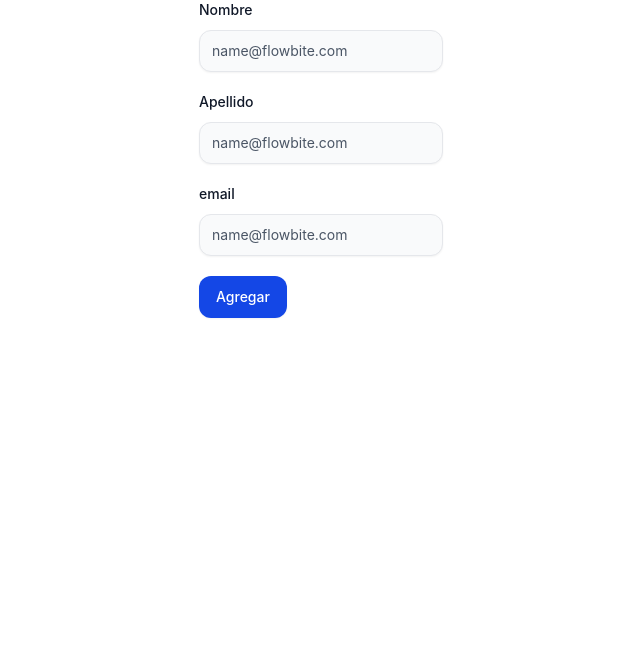
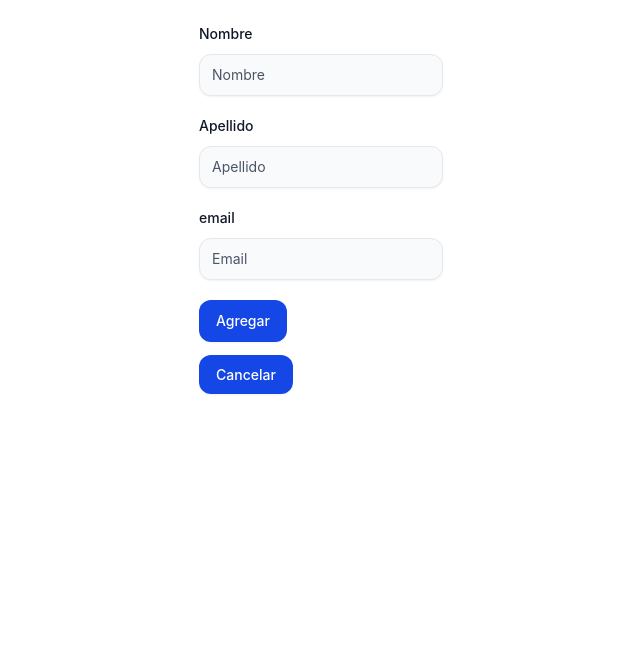
Before and after one commit to IDGS-801-23001533/FlaskIDGS801, a Flask app: template templates/Alumnos.html in a window 1280 px wide. Shown: the part 72-718 px from the top of the page, without its empty margins (319-959 px from the left). Run offline with Flask 3, Linux system fonts and the light colour scheme; the template is opened without the code that fills it, so the values that code supplies are empty; some libraries are stand-ins or nearby versions.

Commit message:
Insertar 16/02/2026

```diff
--- a/app.py
+++ b/app.py
@@ -11,7 +11,7 @@ from models import db, Alumnos
 
 app = Flask(__name__)
 app.config.from_object(DevelopmentConfig)
-csrf=CSRFProtect()
+csrf=CSRFProtect(app)
 
 @app.errorhandler(404)
 def page_not_found(e):
@@ -25,7 +25,7 @@ def index():
 	alumno=Alumnos.query.all()
 	return render_template("index.html", form=create_form, alumno=alumno)
 
-@app.route('/Alumnos',methods=['GET','POST'])
+@app.route('/alumnos',methods=['GET','POST'])
 def alumnos():
 	create_form=forms.UserForm2(request.form)
 	if request.method=='POST':
--- a/templates/Alumnos.html
+++ b/templates/Alumnos.html
@@ -2,21 +2,32 @@
 
 {% block container1 %}
 
+<div class="mb-5">
+  <br>
+<form method="POST" action="{{ url_for('alumnos') }}" class="max-w-sm mx-auto">
 
-<form class="max-w-sm mx-auto">
+    <input type="hidden" name="csrf_token" value="{{csrf_token()}}">
+
   <div class="mb-5">
     <label for="nombre" class="block mb-2.5 text-sm font-medium text-heading">Nombre</label>
-    <input type="nombre" id="nombre" class="bg-neutral-secondary-medium border border-default-medium text-heading text-sm rounded-base focus:ring-brand focus:border-brand block w-full px-3 py-2.5 shadow-xs placeholder:text-body" placeholder="name@flowbite.com" required />
+    <input name="nombre" type="nombre" id="nombre" class="bg-neutral-secondary-medium border border-default-medium text-heading text-sm rounded-base focus:ring-brand focus:border-brand block w-full px-3 py-2.5 shadow-xs placeholder:text-body" placeholder="Nombre" required />
   </div>
   <div class="mb-5">
     <label for="apaterno" class="block mb-2.5 text-sm font-medium text-heading">Apellido</label>
-    <input type="apaterno" id="apaterno" class="bg-neutral-secondary-medium border border-default-medium text-heading text-sm rounded-base focus:ring-brand focus:border-brand block w-full px-3 py-2.5 shadow-xs placeholder:text-body" placeholder="name@flowbite.com" required />
+    <input name="apaterno" type="apaterno" id="apaterno" class="bg-neutral-secondary-medium border border-default-medium text-heading text-sm rounded-base focus:ring-brand focus:border-brand block w-full px-3 py-2.5 shadow-xs placeholder:text-body" placeholder="Apellido" required />
   </div>
   <div class="mb-5">
     <label for="email" class="block mb-2.5 text-sm font-medium text-heading">email</label>
-    <input type="email" id="email" class="bg-neutral-secondary-medium border border-default-medium text-heading text-sm rounded-base focus:ring-brand focus:border-brand block w-full px-3 py-2.5 shadow-xs placeholder:text-body" placeholder="name@flowbite.com" required />
+    <input name="email" type="email" id="email" class="bg-neutral-secondary-medium border border-default-medium text-heading text-sm rounded-base focus:ring-brand focus:border-brand block w-full px-3 py-2.5 shadow-xs placeholder:text-body" placeholder="Email" required />
   </div>
+  <div class="mb-5">
   <button type="submit" class="text-white bg-brand box-border border border-transparent hover:bg-brand-strong focus:ring-4 focus:ring-brand-medium shadow-xs font-medium leading-5 rounded-base text-sm px-4 py-2.5 focus:outline-none">Agregar</button>
+  </div>
+  <div class="mb-5">
+        <a href="index" class="text-white bg-brand box-border border border-transparent hover:bg-brand-strong focus:ring-4 focus:ring-brand-medium shadow-xs font-medium leading-5 rounded-base text-sm px-4 py-2.5 focus:outline-none">
+      Cancelar
+    </a>
+  </div>
 </form>
-
+</div>
 {% endblock container1 %}
--- a/templates/index.html
+++ b/templates/index.html
@@ -6,11 +6,11 @@
   <div class="py-8 px-4 mx-auto max-w-screen-xl lg:py-16 lg:px-12">
 
     <div>
-    <a href="Alumnos" class="block w-full text-center text-white bg-brand border border-transparent
+    <a href="alumnos" class="block w-full text-center text-white bg-brand border border-transparent
               hover:bg-brand-strong focus:ring-4 focus:ring-brand-medium
               shadow-xs font-medium leading-5 rounded-base text-sm
               px-4 py-2.5 mb-4 focus:outline-none">
-      Nuevo
+      Agregar alumno
     </a>
     </div>
 
```
Also changed, not shown: forms.py (+2 -5 lines).
